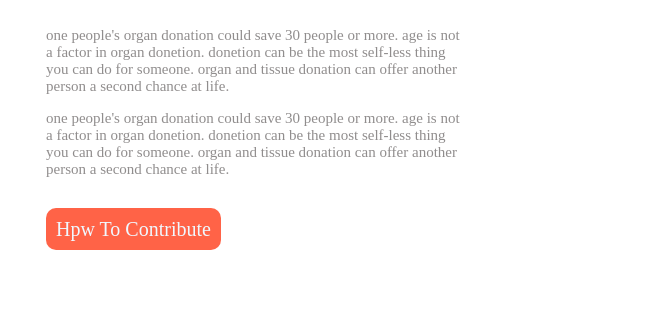
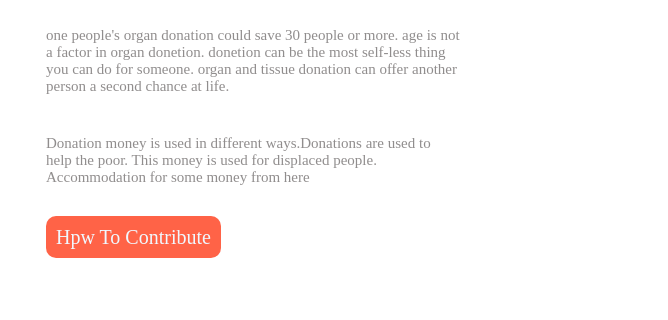
Before and after one commit to ashiksheikh1/Personal-website-assignment-1, a plain HTML site: page index.html in a window 1280 px wide. Shown: the part 1777-2097 px from the top of the page, 612-1280 px from the left. Drawn offline with Linux system fonts and the light colour scheme.

Commit message:
new text

```diff
--- a/index.html
+++ b/index.html
@@ -102,12 +102,9 @@
                 donetion can be the most self-less thing you can do for someone.
                 organ and tissue donation can offer another person a second chance at life.
             </p>
-            <p class="text-p">one people's organ donation could save 30 people or more.
-                age is not a factor in organ donetion.
-                donetion can be the most self-less thing you can do for someone.
-                organ and tissue donation can offer another person a second chance at life.
-
-            </p>
+            <p>Donation money is used in different ways.Donations are used to help the poor.
+                This money is used for displaced people.
+                Accommodation for some money from here</p>
             <a class="donate-button-2" target="_blank" href="#">hpw to contribute</a>
         </div>
 
--- a/style.css
+++ b/style.css
@@ -203,7 +203,7 @@
     color: rgba(116, 113, 113, 0.801);
 }
 
-.text-p {
+.text-1 p {
     margin-bottom: 40px;
 }
 
```
